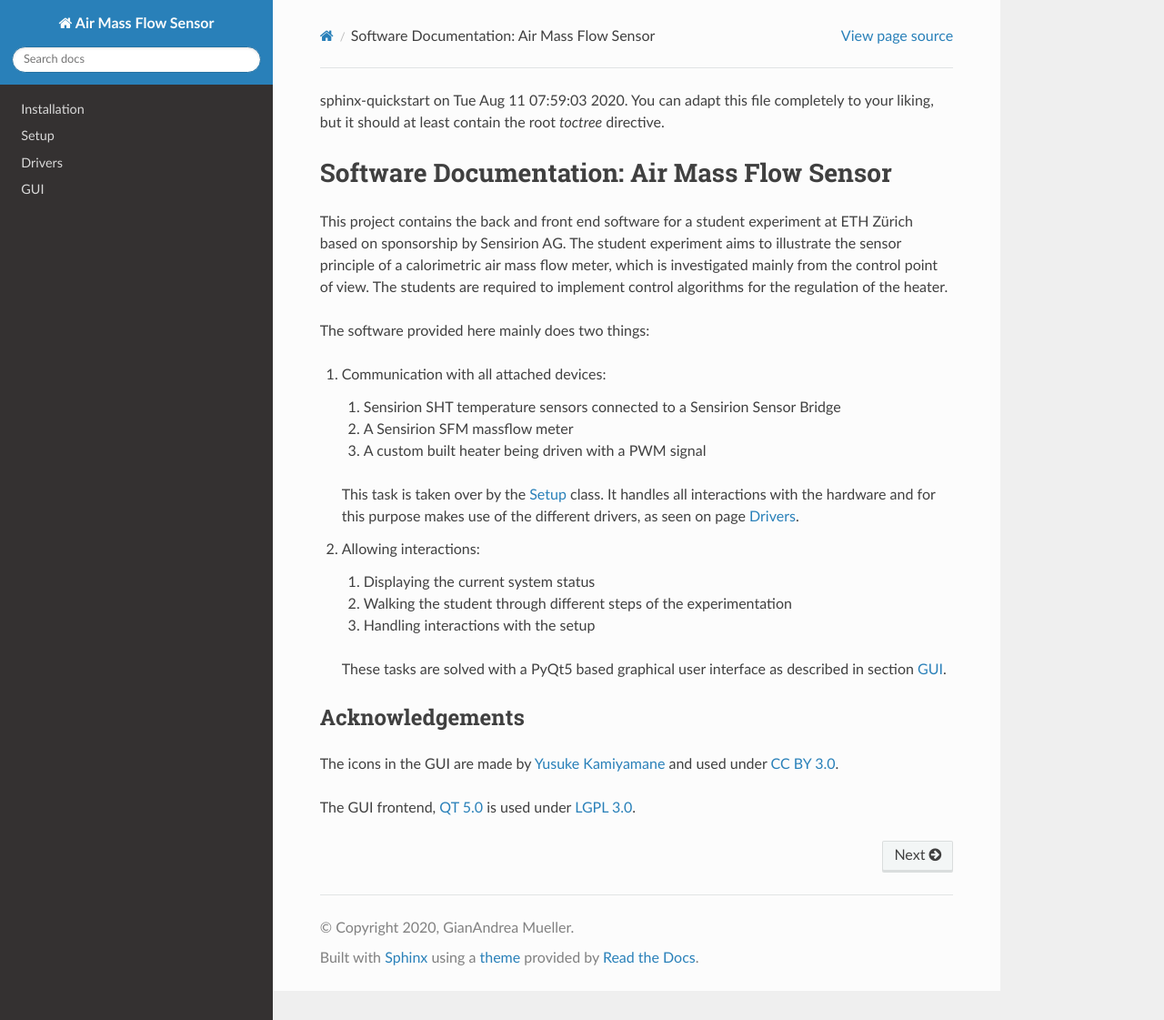
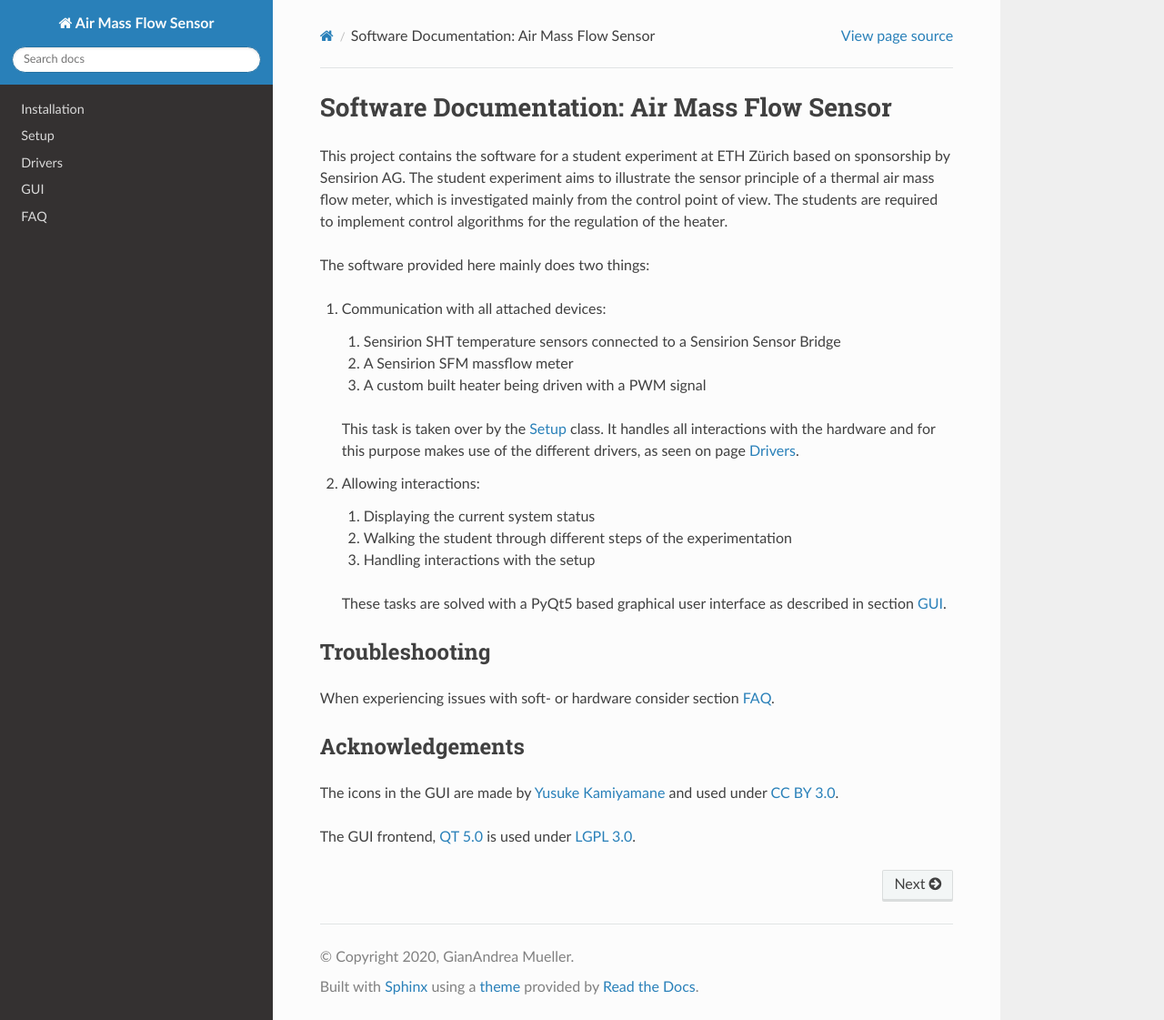
Before and after one commit to bpfel/MassflowController_code, a Sphinx documentation site: the page built from docs/source/index.rst, in a window 1280 px wide and 1121 px high. Shown: the whole window at 91% size. Built offline with Sphinx 7.4.7 and the Read the Docs theme 2.0.0, drawn with Linux system fonts in a browser that asks for light colours.

Commit message:
Update documentation

```diff
--- a/docs/source/index.rst
+++ b/docs/source/index.rst
@@ -1,13 +1,8 @@
-.. Mass Flow Sensor documentation master file, created by
-sphinx-quickstart on Tue Aug 11 07:59:03 2020.
-You can adapt this file completely to your liking, but it should at least
-contain the root `toctree` directive.
-
 Software Documentation: Air Mass Flow Sensor
 ============================================
 
-This project contains the back and front end software for a student experiment at ETH Zürich based on sponsorship
-by Sensirion AG. The student experiment aims to illustrate the sensor principle of a calorimetric air mass flow meter,
+This project contains the software for a student experiment at ETH Zürich based on sponsorship
+by Sensirion AG. The student experiment aims to illustrate the sensor principle of a thermal air mass flow meter,
 which is investigated mainly from the control point of view. The students are required to implement control algorithms
 for the regulation of the heater.
 
@@ -30,6 +25,11 @@ The software provided here mainly does two things:
 
    These tasks are solved with a PyQt5 based graphical user interface as described in section :ref:`GUI`.
 
+Troubleshooting
+***************
+
+When experiencing issues with soft- or hardware consider section :ref:`troubleshooting`.
+
 Acknowledgements
 ****************
 
@@ -45,3 +45,4 @@ The GUI frontend, `QT 5.0 <https://www.qt.io>`_ is used under `LGPL 3.0 <https:/
    setup
    drivers
    GUI
+   troubleshooting
--- a/docs/source/installation.rst
+++ b/docs/source/installation.rst
@@ -11,6 +11,7 @@ Windows 10
    communication with the computer. Important: Select yes when asked for driver installation at the end of the process.
 #. Find the finished executable at `02_SOFTWARE/disp`.
 
+.. _debugging:
 
 Debugging
 *********
```
Also changed, not shown: docs/source/troubleshooting.rst (added, +38 -0 lines).
